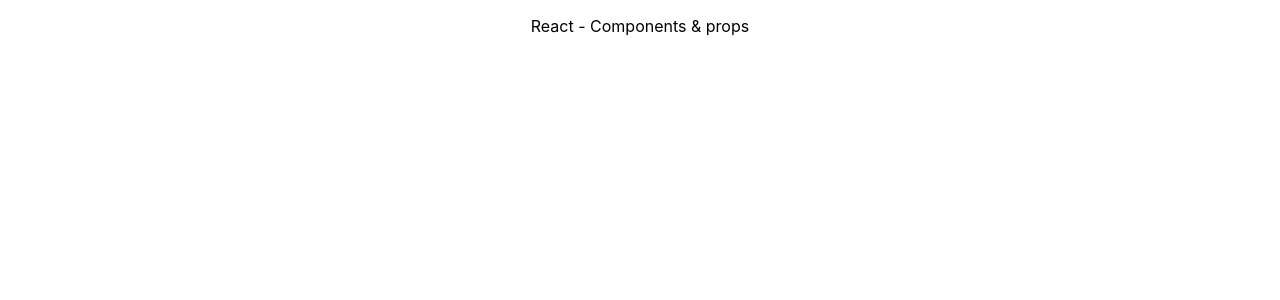
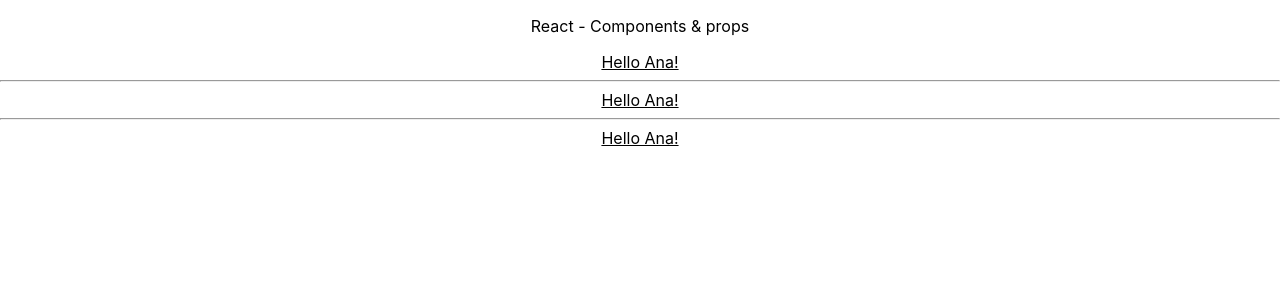
Before and after one commit to Bijl1/react-components-props-demo, a React (Create React App) app: page / in a window 1280 px wide. Shown: the top 300 px of the page. Built offline with nearby package versions, Linux system fonts and the light colour scheme.

Commit message:
Added Greeting.js and Create class and function components

```diff
--- a/src/App.js
+++ b/src/App.js
@@ -1,11 +1,17 @@
 import './App.css';
 import React from 'react';
 import Navbar from './components/Navbar';
+import Greeting from './components/Greeting';
 
 function App() {
   return (
     <div className="App">
       <Navbar />
+      <Greeting />
+      <hr />
+      <Greeting />
+      <hr />
+      <Greeting />
     </div>
   );
 }
--- /dev/null
+++ b/src/components/Greeting.js
@@ -0,0 +1,11 @@
+function Greeting() {
+    const message = 'Hello Ana!';
+
+    return (
+        <div>
+            <u>{message}</u>
+        </div>
+    );
+}
+
+export default Greeting;
```
